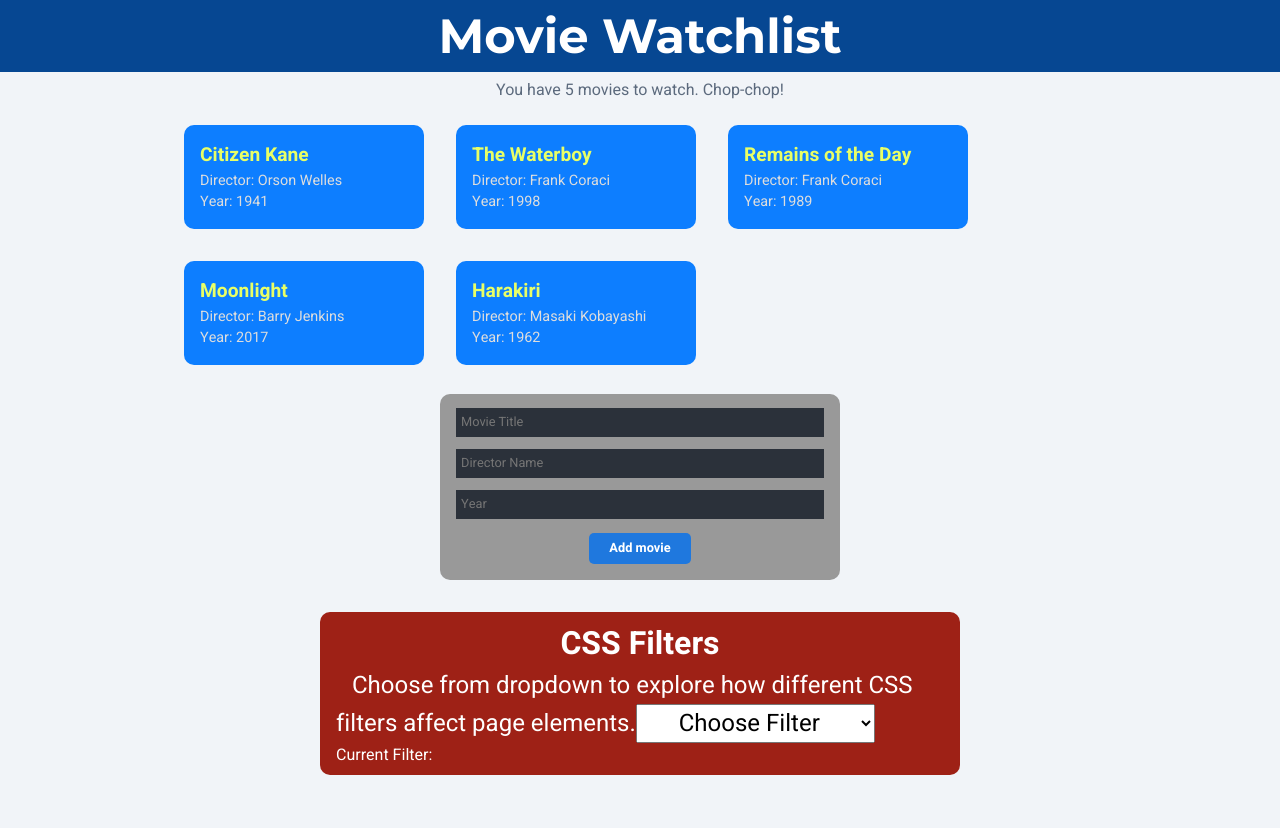
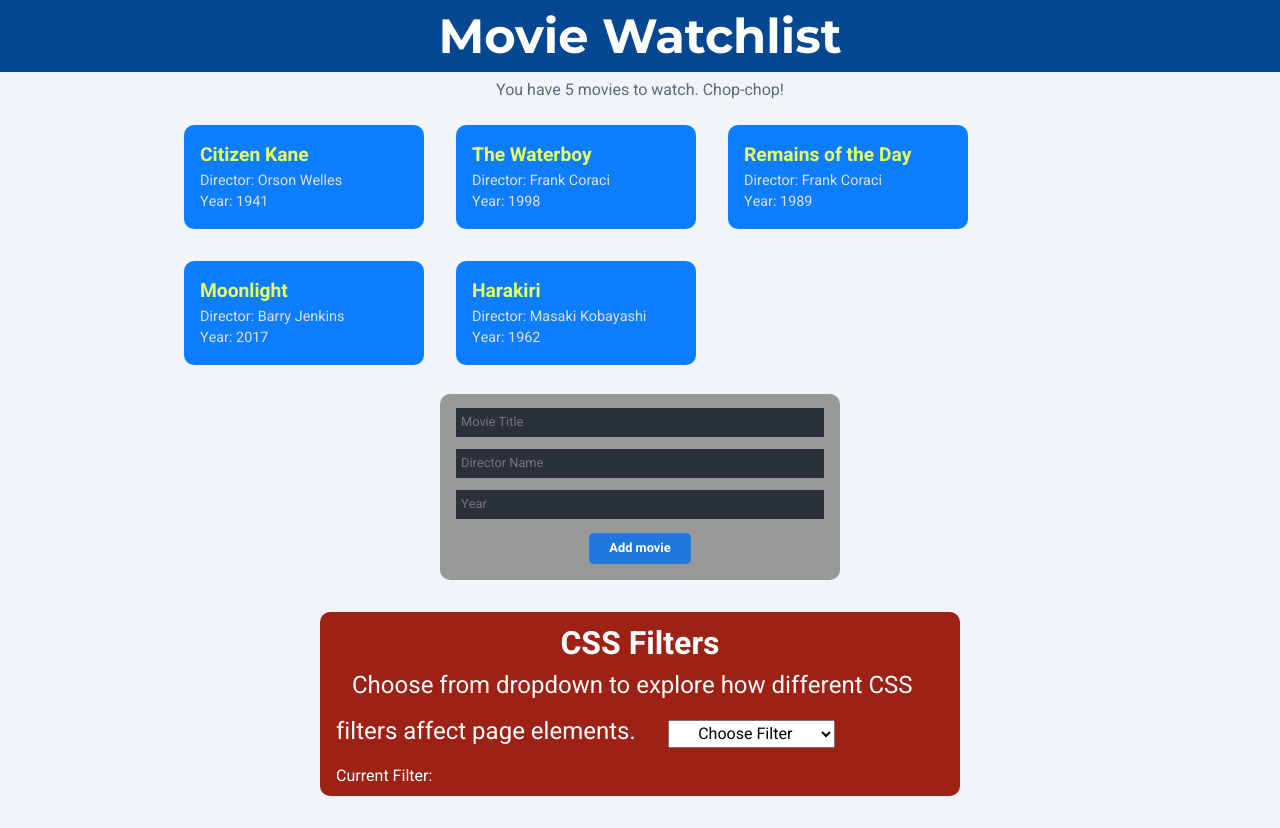
Before and after one commit to gmcln-rct/CSS-Filters-and-React-Hooks, a React (Create React App) app: page / in a window 1280 px wide. Before the commit the page ends 807 px from the top, so only its background shows below. Built offline with nearby package versions, Linux system fonts and the light colour scheme.

Commit message:
Update styling of filter form

```diff
--- a/public/index.html
+++ b/public/index.html
@@ -19,7 +19,7 @@
       work correctly both with client-side routing and a non-root public URL.
       Learn how to configure a non-root public URL by running `npm run build`.
     -->
-    <title>movie List App</title>
+    <title>Movie List App</title>
   </head>
   <body>
     <noscript>You need to enable JavaScript to run this app.</noscript>
--- a/src/App.js
+++ b/src/App.js
@@ -9,22 +9,20 @@ import MovieContextProvider from './contexts/MovieContext';
 import ThemeContextProvider from './contexts/ThemeContext';
 
 
-
-
 function App() {
 
 
   return (
-      <ThemeContextProvider>
-        <div className="main-app">
+    <div className="main-app">
+        <ThemeContextProvider>
             <MovieContextProvider>
               <Navbar />
               <MovieList />
               <NewMovieForm />
             </MovieContextProvider>
           < ThemeSelect />
+          </ThemeContextProvider>
         </div>
-      </ThemeContextProvider>
   );
 }
 
--- a/src/components/ThemeSelect.js
+++ b/src/components/ThemeSelect.js
@@ -10,8 +10,8 @@ const ThemeSelect = () => {
 
   function handleChange(e) {
     chooseTheme(e.target.value);
-    const { options } = e.target;
-    console.log(options);
+    const { options, value } = e.target;
+    console.log(options[value].innerHTML);
   };
 
   function handleSubmit(e) {
@@ -26,8 +26,9 @@ const ThemeSelect = () => {
           <label>
             Choose from dropdown to explore how different CSS filters affect
             page elements.
+          </label>
           <select value={filterTheme} onChange={handleChange}>
-              <option>Choose Filter</option>
+            <option value="none">Choose Filter</option>
             <option value="blur(10px)">Blur</option>
             <option value="brightness(3)">Brightness</option>
             <option value="contrast(3)">Contrast</option>
@@ -40,8 +41,7 @@ const ThemeSelect = () => {
             <option value="saturate(0%)">Saturate/Desaturate</option>
             <option value="none">Clear Filter</option>
           </select>
-          </label>
-            <div>Current Filter: {ThemeContext.filterTheme}</div>
+            <div>Current Filter: {filterTheme}</div>
           {/* <input type="submit" value="Choose Filter" /> */}
         </form>
       </div>
--- a/src/index.css
+++ b/src/index.css
@@ -190,8 +190,10 @@ input[type='submit']:hover {
 .theme-form label {
   margin: 1rem;
   font-size: 1.5rem;
+  text-align: left;
 }
 
 select {
+  margin: 1rem ;
   text-align: center;
 }
```
Lines whose indentation alone changed are shown as unchanged.
